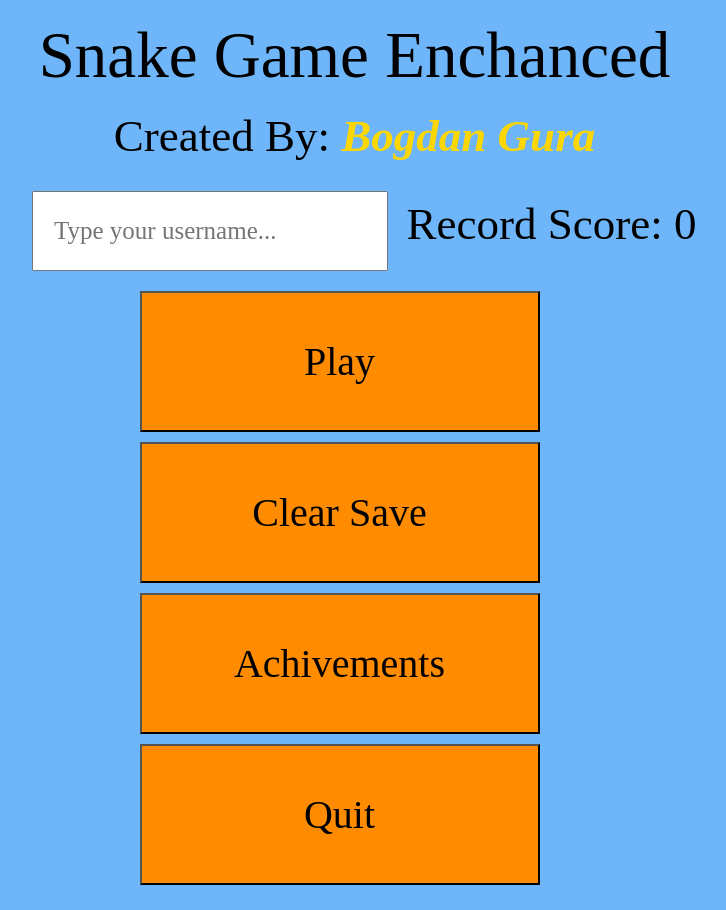
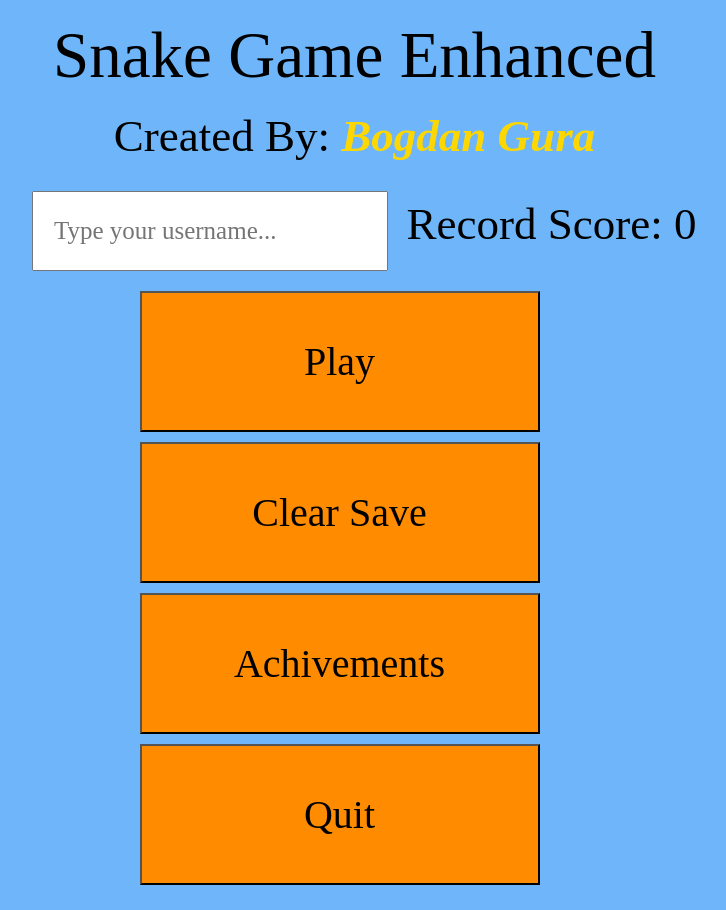
Before and after one commit to BogdanGura/snakeGameEnchanced, a plain HTML site: page Html/menu.html in a window 1280 px wide. Shown: the whole page, without its empty margins (298-1024 px from the left). Drawn offline with nearby package versions, Linux system fonts and the light colour scheme.

Commit message:
Update menu.html

```diff
--- a/Html/menu.html
+++ b/Html/menu.html
@@ -18,7 +18,7 @@
         <div class="menu-container">
 
             <header>
-                <h1>Snake Game Enchanced</h1>
+                <h1>Snake Game Enhanced</h1>
                 <h3>Created By: <span id="creator">Bogdan Gura</span></h3>
 
                 <!-- Input field -->
```
